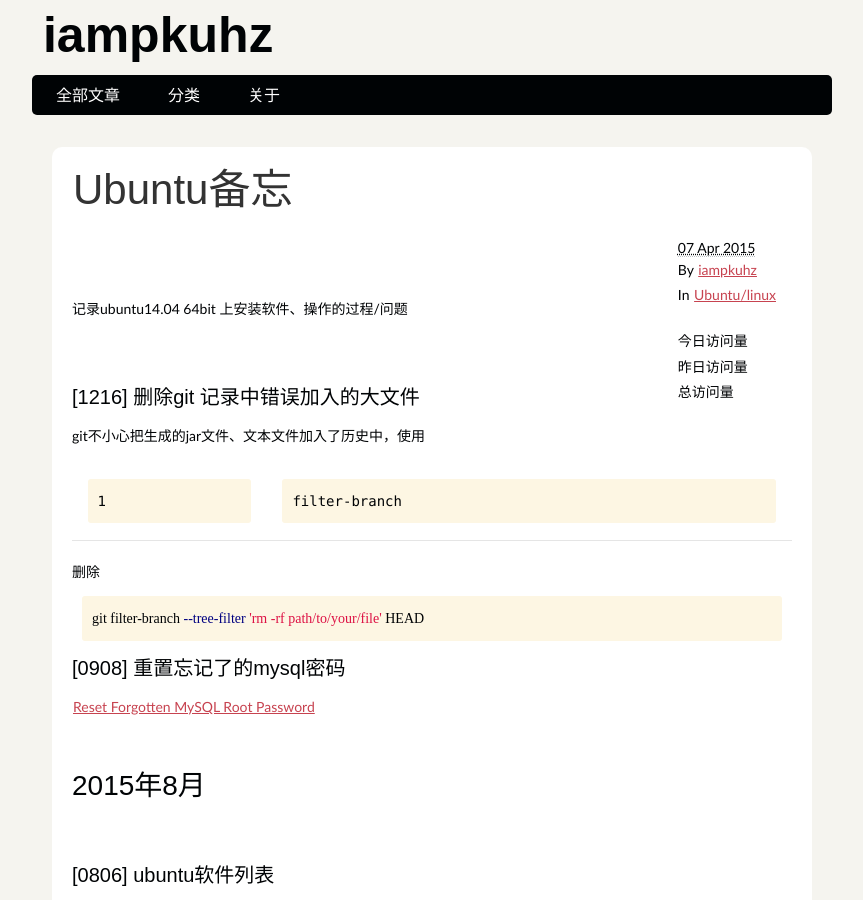
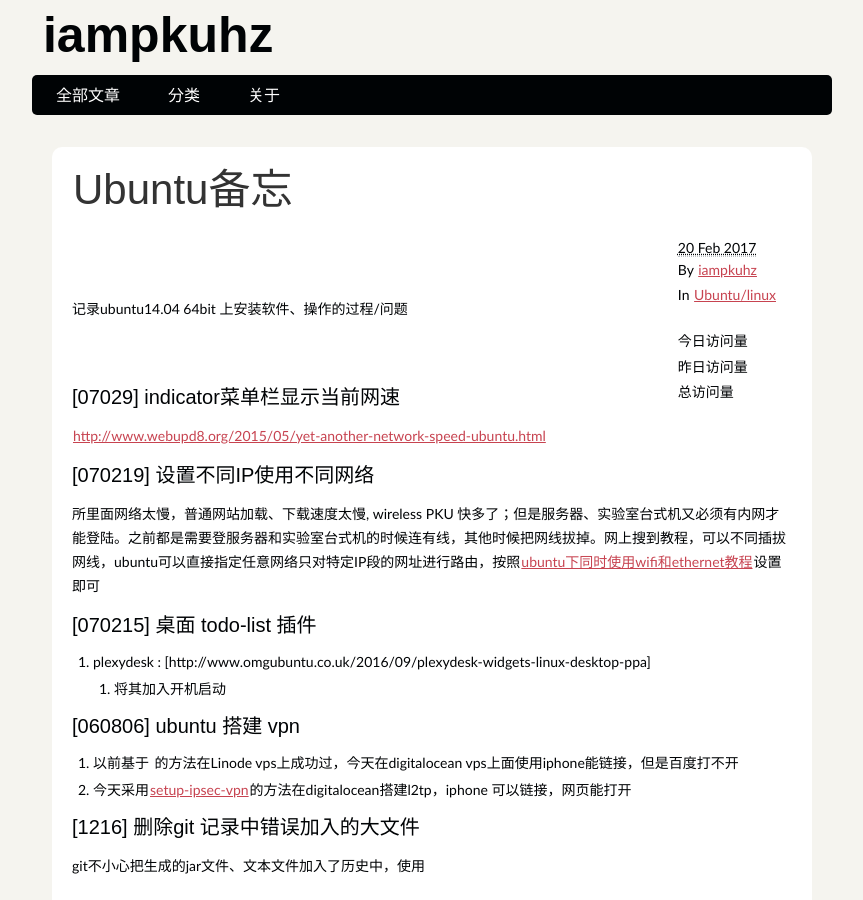
Before and after one commit to iampkuhz/iampkuhz.github.io, a Jekyll site: the page built from _posts/2017-02-19-Ubuntu备忘.markdown, in a window 1280 px wide and 900 px high. Shown: the whole window, without its empty margins (208-1071 px from the left). Built offline with Jekyll 4.4.1, drawn with Linux system fonts in a browser that asks for light colours; nearby versions of some CDN libraries; some web fonts are replaced; comment, search, counter and statistics services are not loaded.

Commit message:
commit for last x1c update

```diff
--- a/_posts/2015-04-01-Ubuntu备忘.markdown
+++ b/_posts/2017-02-19-Ubuntu备忘.markdown
@@ -1,7 +1,7 @@
 ---
 layout: post
 title: "Ubuntu备忘"
-date: 2015-04-06 16:33:00
+date: 2017-02-19 16:33:00
 category: ubuntu/linux
 ---
 
@@ -10,6 +10,25 @@ category: ubuntu/linux
 <br/>
 
 <!--more-->
+
+### [07029] indicator菜单栏显示当前网速
+
+[http://www.webupd8.org/2015/05/yet-another-network-speed-ubuntu.html](http://www.webupd8.org/2015/05/yet-another-network-speed-ubuntu.html)
+
+### [070219] 设置不同IP使用不同网络
+
+所里面网络太慢，普通网站加载、下载速度太慢, wireless PKU 快多了；但是服务器、实验室台式机又必须有内网才能登陆。之前都是需要登服务器和实验室台式机的时候连有线，其他时候把网线拔掉。网上搜到教程，可以不同插拔网线，ubuntu可以直接指定任意网络只对特定IP段的网址进行路由，按照[ubuntu下同时使用wifi和ethernet教程](http://aleksz-programming.blogspot.jp/2013/01/using-wifi-and-network-cable-at-same.html)设置即可
+
+### [070215] 桌面 todo-list 插件
+
+1. plexydesk : [http://www.omgubuntu.co.uk/2016/09/plexydesk-widgets-linux-desktop-ppa]
+    1. 将其加入开机启动
+
+### [060806] ubuntu 搭建 vpn
+
+1. 以前基于 [](http://www.liuchungui.com/blog/2016/04/23/ubuntuxia-da-jian-vpn/) 的方法在Linode vps上成功过，今天在digitalocean vps上面使用iphone能链接，但是百度打不开
+2. 今天采用[setup-ipsec-vpn](https://github.com/hwdsl2/setup-ipsec-vpn/blob/master/README-zh.md#ubuntu--debian)的方法在digitalocean搭建l2tp，iphone 可以链接，网页能打开
+
 
 ### [1216] 删除git 记录中错误加入的大文件
 
```
Also changed, not shown: 1 other file.
